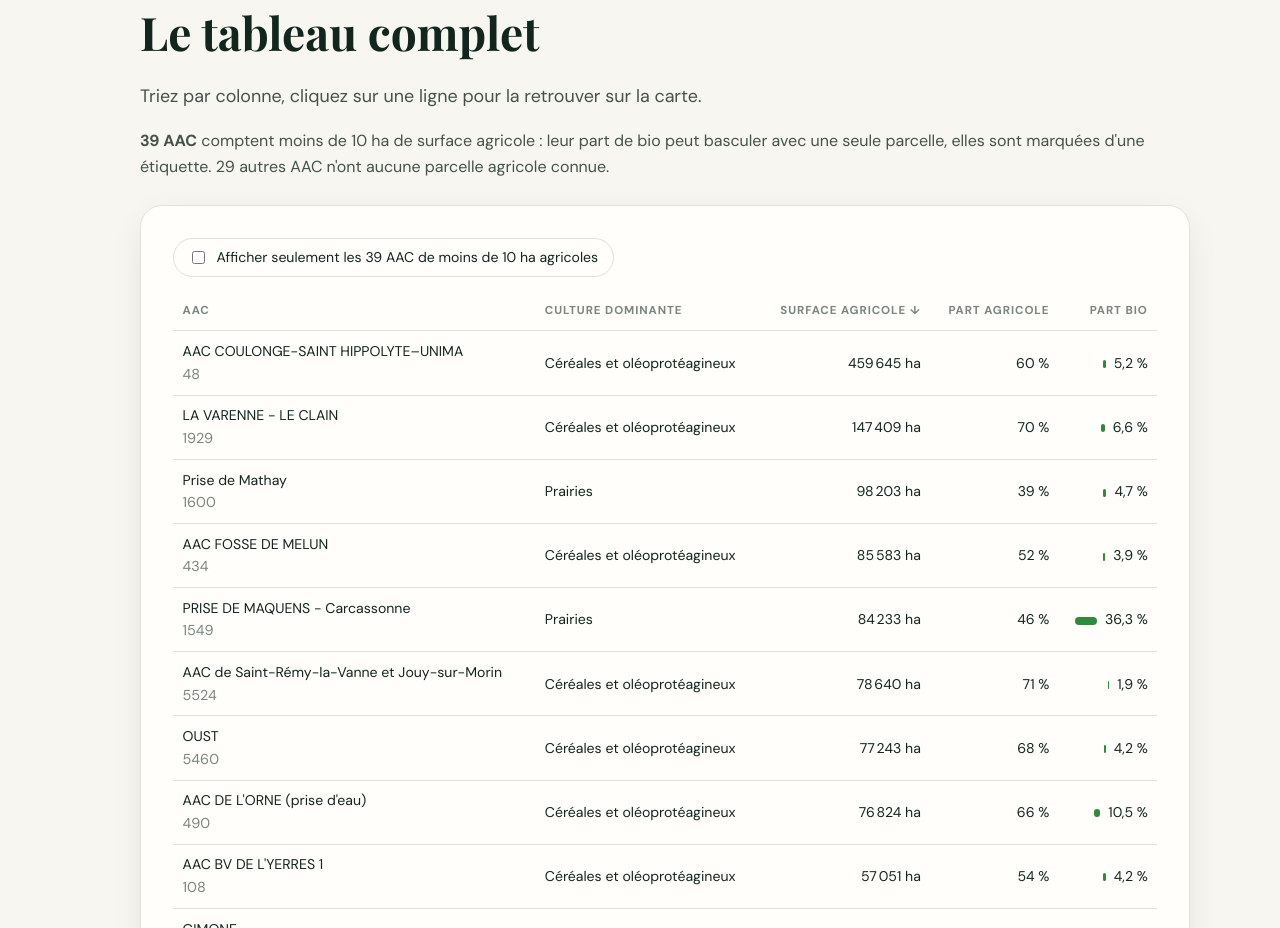
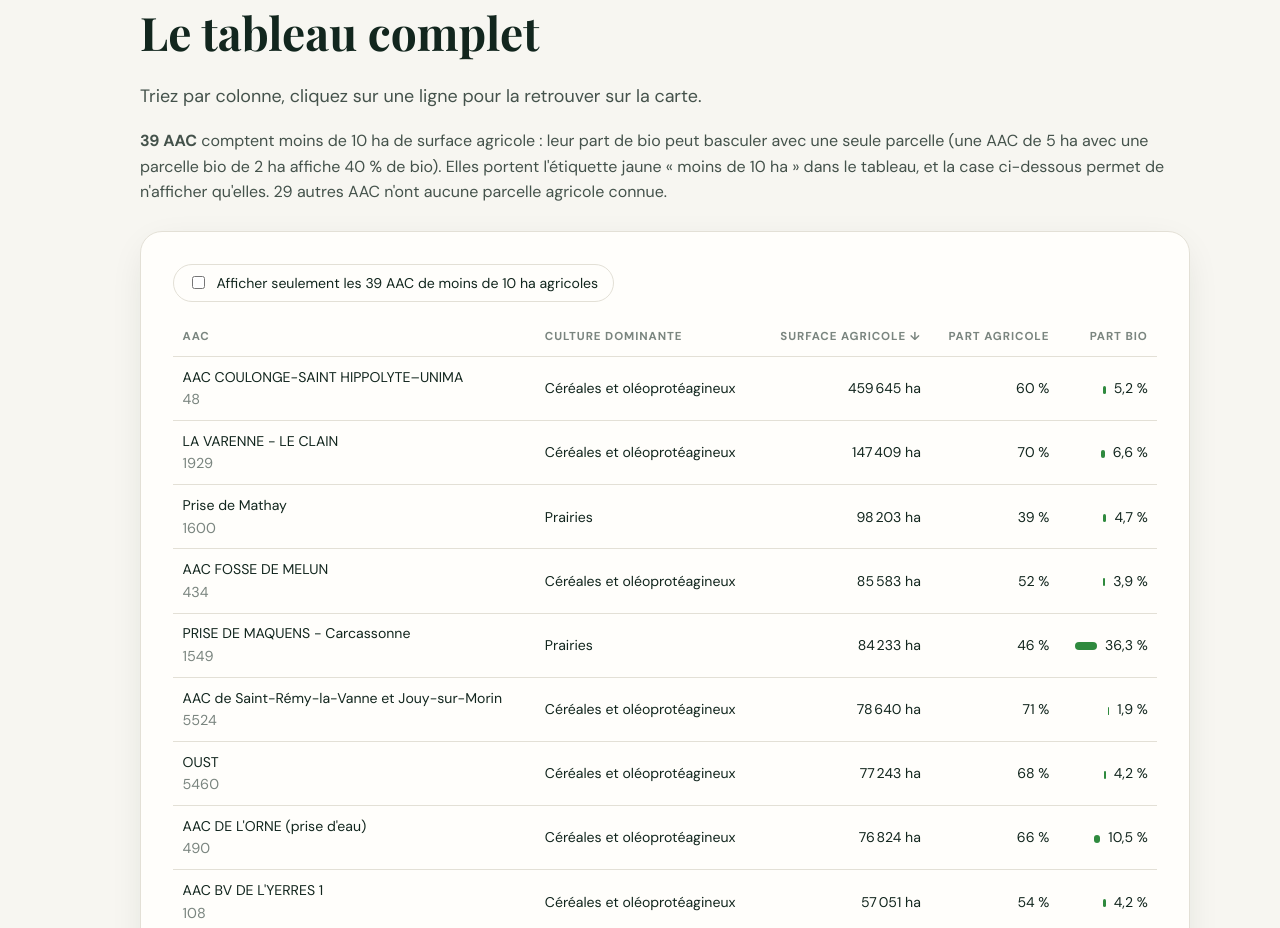
Before and after one commit to aymericmld/aac_partbio, a plain HTML site: page docs/index.html in a window 1280 px wide. Shown: the part 4680-5608 px from the top of the page. Drawn offline with nearby package versions, Linux system fonts and the light colour scheme; a web font is replaced by a local one.

Commit message:
Expliquer concrètement le marquage des petites AAC

```diff
--- a/docs/assets/app.js
+++ b/docs/assets/app.js
@@ -298,7 +298,8 @@
   const petites = features.filter((f) => petite(f.properties)).length;
   const sansSau = features.filter((f) => f.properties.nb_parcelles === 0).length;
   $("petites-texte").innerHTML = `<b>${fmtInt.format(petites)} AAC</b> comptent moins de ${SAU_MIN} ha de surface agricole :
-    leur part de bio peut basculer avec une seule parcelle, elles sont marquées d'une étiquette.
+    leur part de bio peut basculer avec une seule parcelle (une AAC de 5 ha avec une parcelle bio de 2 ha affiche 40 % de bio).
+    Elles portent l'étiquette jaune « moins de 10 ha » dans le tableau, et la case ci-dessous permet de n'afficher qu'elles.
     ${fmtInt.format(sansSau)} autres AAC n'ont aucune parcelle agricole connue.`;
   $("filtre-petites-label").textContent = `Afficher seulement les ${fmtInt.format(petites)} AAC de moins de ${SAU_MIN} ha agricoles`;
   $("filtre-petites").addEventListener("change", (e) => {
--- a/docs/index.html
+++ b/docs/index.html
@@ -238,6 +238,6 @@
 <div class="tooltip" id="tooltip" role="tooltip"></div>
 
 <script src="assets/vendor/leaflet/leaflet.js"></script>
-<script src="assets/app.js?v=3"></script>
+<script src="assets/app.js?v=4"></script>
 </body>
 </html>
```
Also changed, not shown: 2 other files.
